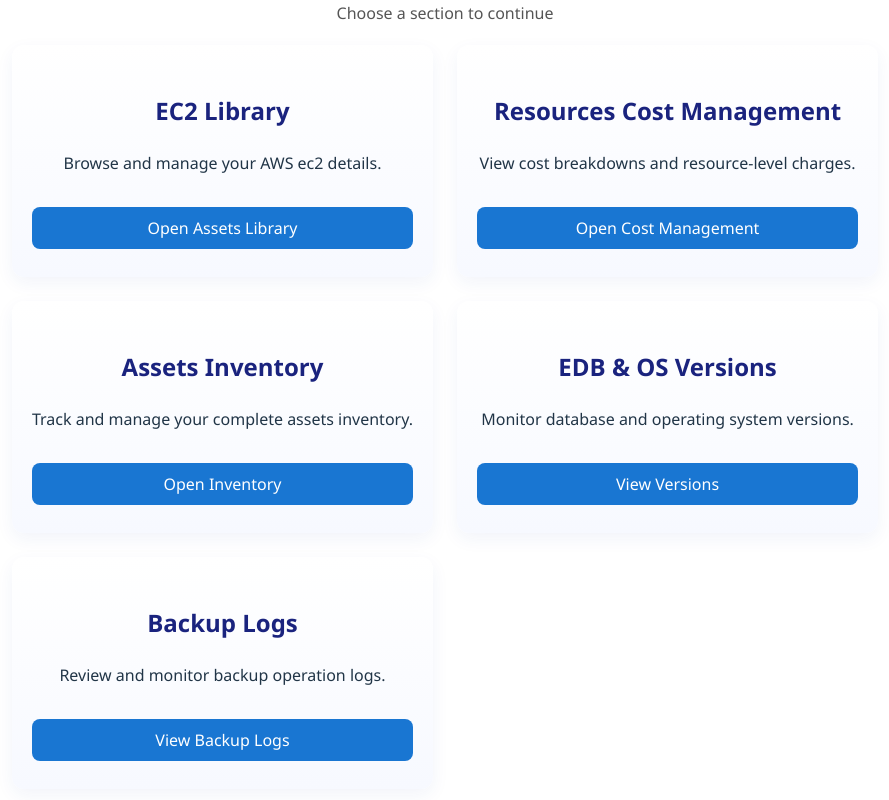
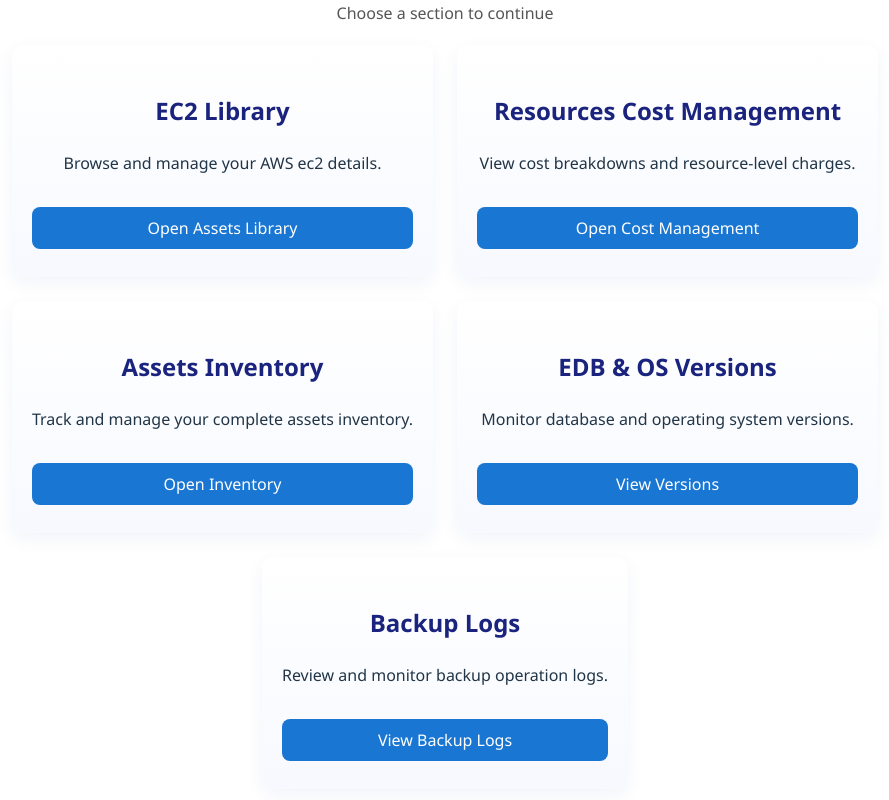
Before and after one commit to Dilusha-9807/AWS-Asset-Library, a React (Vite) app in the folder Front-end/: page / in a window 1280 px wide. Shown: the part 224-1024 px from the top of the page, without its empty margins (195-1084 px from the left). Built offline with nearby package versions, Linux system fonts and the light colour scheme.

Commit message:
Updated home structure

```diff
--- a/Front-end/src/App.css
+++ b/Front-end/src/App.css
@@ -93,6 +93,11 @@
   grid-template-columns: 1fr 1fr;
   gap: 24px;
   align-items: stretch;
+}
+.home-card-center {
+  grid-column: 1 / -1;
+  max-width: 50%;
+  justify-self: center;
 }
 .home-card {
   background: linear-gradient(180deg, #ffffff, #f7f9ff);
--- a/Front-end/src/pages/Home.jsx
+++ b/Front-end/src/pages/Home.jsx
@@ -31,7 +31,7 @@
           <button className="home-cta">View Versions</button>
         </section>
 
-        <section className="home-card" onClick={() => onGoTo('backups')} role="button" tabIndex={0}>
+        <section className="home-card home-card-center" onClick={() => onGoTo('backups')} role="button" tabIndex={0}>
           <h2>Backup Logs</h2>
           <p>Review and monitor backup operation logs.</p>
           <button className="home-cta">View Backup Logs</button>
```
